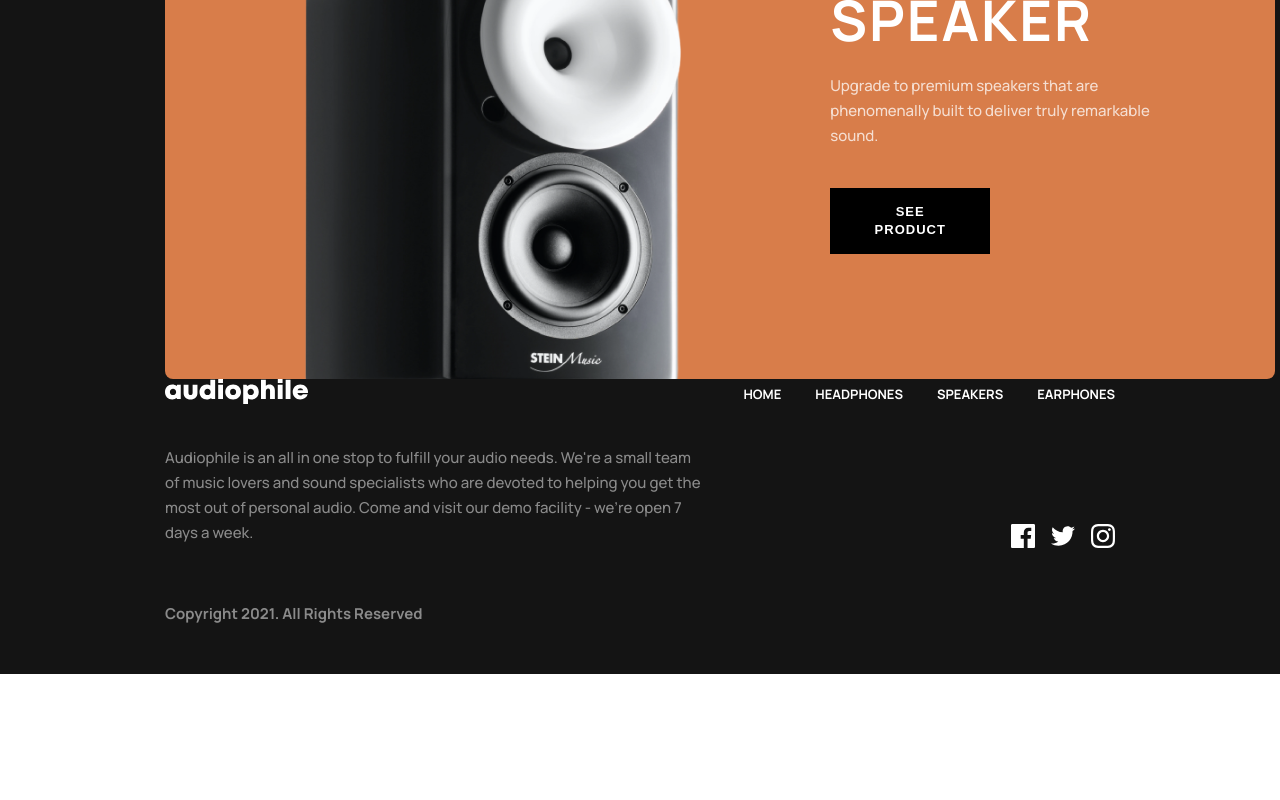
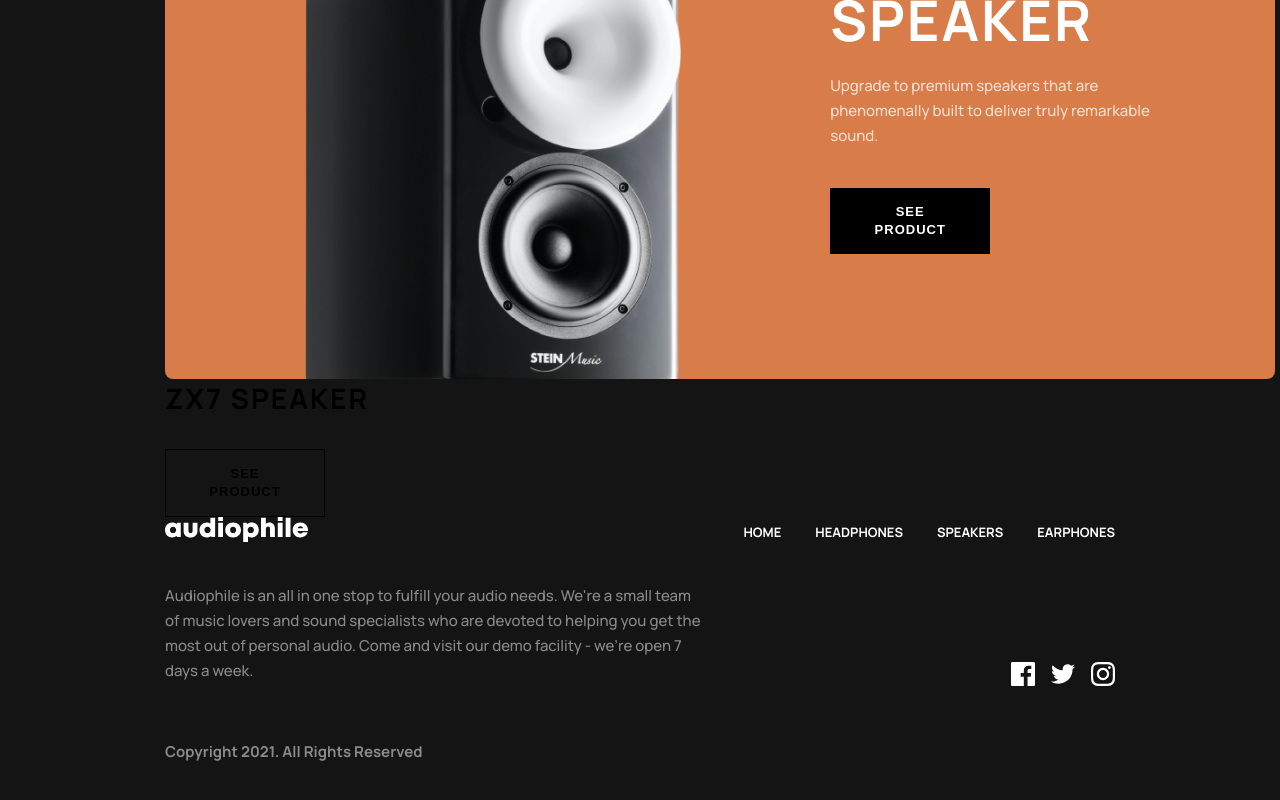
Before and after one commit to deeepak-me/swift, a Next.js app: page / in a window 1280 px wide. Shown: the part 1371-2171 px from the top of the page. Before the commit the page ends 2045 px from the top, so only its background shows below. Built offline with nearby package versions, Linux system fonts and the light colour scheme.

Commit message:
feat: Long product component added in main page

```diff
--- a/src/app/page.jsx
+++ b/src/app/page.jsx
@@ -1,5 +1,6 @@
 import { Hero } from "@/components/hero/Hero";
 import LargeProductCard from "@/components/largeproductcard/Largeproductcard";
+import LongProductCard from "@/components/longproductcard/Longproductcard";
 import ProductCard from "@/components/productcard/Productcard";
 
 export default function Home() {
@@ -8,6 +9,7 @@ export default function Home() {
       <Hero />
       <ProductCard />
       <LargeProductCard />
+      <LongProductCard/>
     </div>
   );
 }
```
